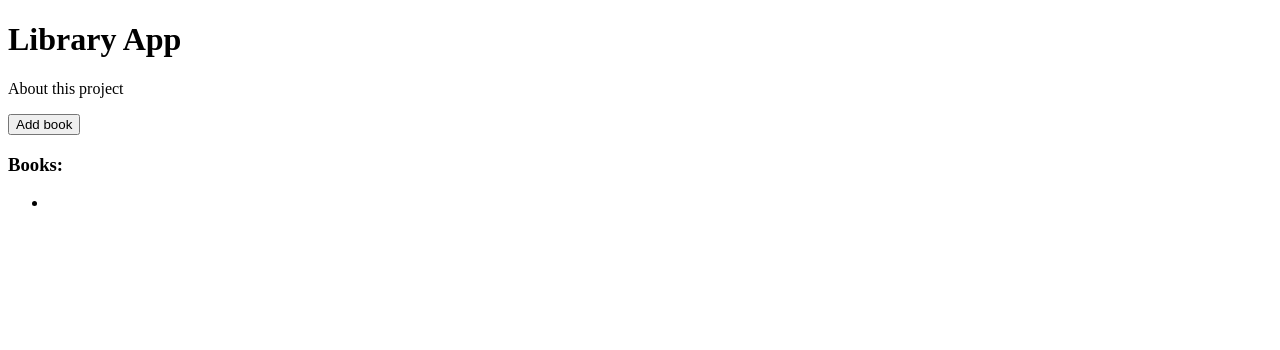
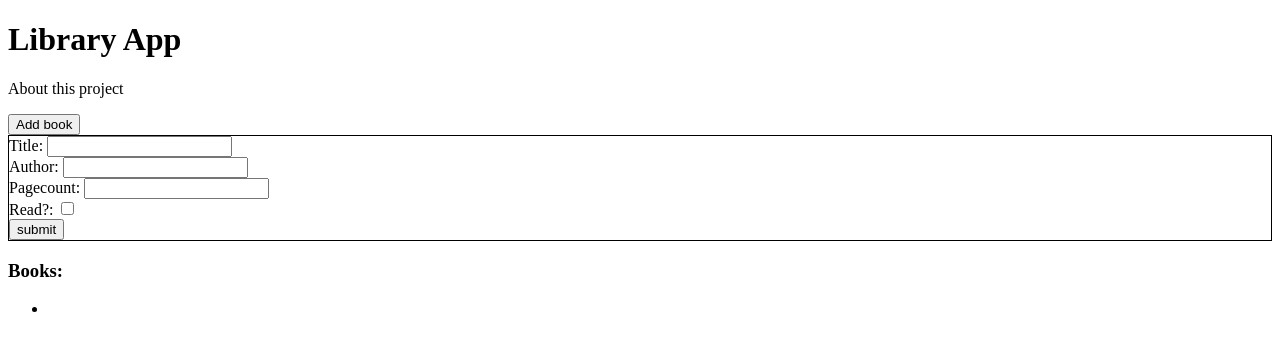
Before and after one commit to brentcam250/Library, a plain HTML site: page index.html in a window 1280 px wide. Both pictures are taken after a click on the button "Add book". Drawn offline with Linux system fonts and the light colour scheme.

Commit message:
created popup form with some javascript

```diff
--- a/index.html
+++ b/index.html
@@ -1,4 +1,6 @@
 <!DOCTYPE html>
+<script src = './script.js'></script>
+
 <html>
 <head>
   <title>Library</title>
@@ -11,7 +13,16 @@
     <div class = 'about'>
       <p>About this project</p>
     </div>
-    <button>Add book</button>
+    <button class = 'open-button' onclick="openForm()">Add book</button>
+    <div class = 'form-container'>
+      <form class = 'form' id = 'add-book-form'>
+        Title: <input type = 'text' name = 'title'><br />
+        Author: <input type = 'text' name = 'author'><br />
+        Pagecount: <input type = 'number' name = 'pages'><br />
+        Read?: <input type = 'checkbox' name = 'read'><br />
+        <input type = 'button' onclick="addBook()" value = 'submit'>
+      </form>
+    </div>
     <h3>Books:</h3>
     <ul>
       <li></li>
--- a/script.js
+++ b/script.js
@@ -8,6 +8,18 @@ function Book(title, author, publishedDate, read = false){
   this.read = read
 }
 
-function addBookToLibrary(){
+function addBookToLibrary(author, title, publishedDate, read){
 
+  // get form stuff first
+  // let newbook = new Book(
+
+  // )
 }
+
+function openForm() {
+  document.getElementById('add-book-form').style.display = 'block';
+}
+
+function closeForm(){
+  document.getElementById('add-book-form').style.display = 'none';
+}
--- a/style.css
+++ b/style.css
@@ -0,0 +1,4 @@
+#add-book-form{
+  display: none;
+  border: 1px solid black;
+}
```
